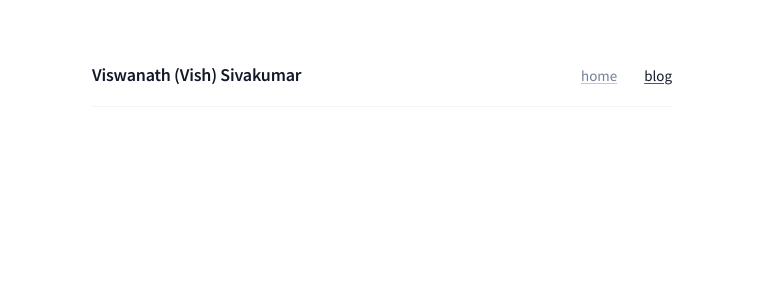
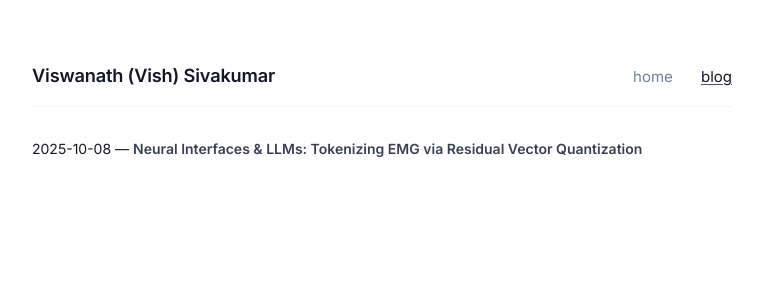
Before and after one commit to viswanathgs/viswanathgs.github.io, a Jekyll site: the page built from blog.md, in a window 1280 px wide. Shown: the top 300 px of the page, without its empty margins (258-1021 px from the left). Built offline with Jekyll 4.4.1, drawn with Linux system fonts in a browser that asks for light colours.

Commit message:
emg-tokenizer blog post

```diff
--- a/_config.yml
+++ b/_config.yml
@@ -3,6 +3,9 @@ author: Viswanath Sivakumar
 email: viswanathgs@gmail.com
 baseurl: ""
 url: "https://viswanathgs.github.io"
+
+# Permalink settings
+permalink: /blog/:title/
 
 # Build settings
 markdown: kramdown
--- /dev/null
+++ b/_posts/2025-10-08-emg-tokenizer.md
@@ -0,0 +1,50 @@
+---
+layout: post
+title: "Neural Interfaces & LLMs: Tokenizing EMG via Residual Vector Quantization"
+date: 2025-10-08
+categories: blog
+---
+
+Electromyography (EMG) at the wrist surface is an [emerging modality](https://www.meta.com/emerging-tech/emg-wearable-technology) for human-machine input. EMG taps directly into the motor system and enables decoding human intent from electrical impulses. The recently launched [Meta Neural Band](https://about.fb.com/news/2025/09/meta-ray-ban-display-ai-glasses-emg-wristband/) relies on EMG as the primary modality for decoding gestures and handwritten text into inputs for AI glasses. A critical milestone in taking this technology from a research prototype into a consumer product, and a long-standing challenge in BCI, has been achieving [out-of-the-box generalization](https://www.nature.com/articles/s41586-025-09255-w) across people. Anatomical, physiological, and behavioral variations across the population demand powerful models that can generalize broadly without requiring extensive calibration.
+
+At the same time, these models must run in real time with extremely low latency. We are accustomed to the instantaneous feedback of keyboards and touchscreens, and any technology that aims to supersede them will be expected to have an equally snappy user experience. For neural interface decoders, the latency requirements are often far stricter than for speech. While speech-to-text systems can tolerate delays of a second or more (with the transcription updating every 2-3 words), gestures for UI control or fast typing require $\mathcal{O}(10\text{ms})$ feedback. Meeting such constraints means the models must run close to the user on edge devices. And because these wearables are expected to be worn and used all day, the models must also be highly efficient in terms of compute and battery usage.
+
+*How do we run powerful EMG models efficiently on all-day wearable devices with limited compute and battery?* A pragmatic approach is to offload the bulk of the model inference from the wristband that senses EMG onto a companion device such as the glasses or phone, by streaming the signal over Bluetooth. But streaming EMG in its raw form is infeasible. For instance, the 16-channel sEMG research device described in [Kaifosh et al. (Nature, 2025)](https://www.nature.com/articles/s41586-025-09255-w) has a sampling rate of 2000 Hz with 24-bit ADC resolution, resulting in a transmission rate of 768 kbps (2000 Hz x 16 channels x 24 bits/channel). This exceeds what Bluetooth Low Energy (BLE) can handle for frequent and continuous streaming, and would drain the battery while also making the signal vulnerable to interference and packet loss.
+
+Instead of transmitting raw signals, a more efficient approach is to run a lightweight encoder on the wristband and stream intermediate representations over BLE. For example, with features downsampled to 50-100 Hz, a 256-dimensional embedding, and 8-bit quantization, the transmission rate drops to 100-200 kbps. This is an improvement, but still on the higher side for sustained BLE streaming. Given the high temporal resolution (2 kHz sampling) and moderate spatial resolution (16 electrode channels) of EMG relative to the discrete events being decoded (gestures, characters), intuition suggests we should be able to compress EMG even further without losing essential information.
+
+## SoundStream and Residual Vector Quantization (RVQ)
+
+Residual Vector Quantization (RVQ) was popularized by [SoundStream: An End-to-End Neural Audio Codec](https://arxiv.org/abs/2107.03312) as a scalable way to compress speech and audio. Unlike most prior codecs, SoundStream is trained end-to-end with an encoder-decoder architecture using a combination of reconstruction and adversarial losses. Vector Quantization (VQ) itself was first introduced in generative modeling by [VQ-VAE](https://arxiv.org/abs/1711.00937), but a challenge for VQ in audio is that achieving high-fidelity reconstruction/generation often requires extremely large codebooks.
+
+For example, assume spectral features are produced at 100 Hz and we target a compressed bitrate of 5000 bits/sec. That allows a budget of 50 bits/frame (i.e., per quantized embedding vector), requiring a VQ codebook with $2^{50}$ (≈1 quadrillion) entries. RVQ solves this scalability problem by stacking multiple vector quantizers, each with its own codebook, to sequentially quantize the residuals left over from the previous quantizers.
+
+With RVQ, the 50 bits/frame budget can now be split across, say, 5 quantizers with 10 bits each ($2^{10} = 1024$ entries per codebook). With a total storage requirement of just $5 \times 2^{10} = 5120$ vectors, RVQ approximates the expressive capacity of a single codebook with $2^{50} \approx 1$ quadrillion vectors. This factorization of a single intractable lookup table into several tractable ones has led RVQ to be widely adopted for discretizing continuous latent representations in modern generative modeling.
+
+## RVQ on the emg2qwerty benchmark
+
+We use the [emg2qwerty](https://arxiv.org/abs/2410.20081) benchmark to evaluate RVQ for compressing EMG signals. The dataset consists of sEMG recordings collected while users typed on a QWERTY keyboard, and the baseline model follows a streaming-friendly ASR-style architecture trained with CTC loss to predict keystrokes from EMG. Decoding performance is measured as Character Error Rate (CER), defined as the normalized edit distance between the predicted and ground-truth character sequences.
+
+To enable offloading the bulk of model inference from the wristband to a companion device, we introduce an RVQ bottleneck immediately after the first encoder block and train it end-to-end via CTC on the standard emg2qwerty task. Since EMG signals are not directly human-interpretable (unlike speech/audio), we do not train a generator to reconstruct the compressed EMG (as SoundStream does for speech). Otherwise, we follow the same strategy as SoundStream for learning the codebook: the codebook vectors are initialized using k-means clustering on the first training batch and updated using exponential moving average (EMA) per training step. Codebook vectors that are unused or have very few assignments (i.e., whose EMA cluster size falls below a certain threshold) are expired and replaced with randomly chosen entries from the current training batch.
+
+RVQ implementation can be found at [vector_quantizer.py](https://github.com/viswanathgs/emg-tokenizer/blob/main/emg2qwerty/vector_quantizer.py) and its hyperparams at [residual_vq.yaml](https://github.com/viswanathgs/emg-tokenizer/blob/main/config/vector_quantizer/residual_vq.yaml).
+
+Given my present [GPU-poor conditions](https://x.com/viswanathgs/status/1935749077553086522), the experiments below focus only on single-user personalized models in the emg2qwerty suite and do not include the larger generic models. In this setting, we achieve **400x compression** by mapping 256-dimensional continuous float32 embeddings after the first encoder block to 20-bit discrete tokens using a 2-level RVQ consisting of 1024 codes per level, without degrading task performance measured by CER.
+
+![emg2qwerty personalization CER with RVQ](https://github.com/viswanathgs/emg-tokenizer/blob/main/assets/emg-tokenizer-fig1.png?raw=true)
+**Fig 1:** *RVQ with 2x1024 codes indicates 2 codebook levels consisting of 1024 entries each (10 bits per level), compressing 256-dim float32 embeddings into 20-bit discrete tokens (400x compression). RVQ 2x1024 approximates the expressive capacity of vanilla VQ with $2^{20}$ (≈1 million) codebook entries, while only storing a total of 2048 codes.*
+
+The following illustrates the scalability advantage of RVQ over vanilla VQ.
+
+![VQ vs RVQ comparison on a single user](https://github.com/viswanathgs/emg-tokenizer/blob/main/assets/emg-tokenizer-fig2.png?raw=true)
+**Fig 2:** *4-level RVQ with 512 codes per level (2048 total codes) fully recovers baseline CER, compressing 256-dim float32 embeddings into 36-bit discrete tokens. In contrast, vanilla VQ with 4096 codes (2x more storage) fails to match baseline performance. This RVQ configuration approximates the expressive capacity of a vanilla VQ with $2^{36}$ (≈68 billion) codebook entries, while only storing 2048 codes.*
+
+Full repo on [GitHub](https://github.com/viswanathgs/emg-tokenizer). Plots were generated using [this Colab notebook](https://colab.research.google.com/drive/1Q9VelBTyahGMDYFEY2FtkMMKYgwvquRi?usp=sharing).
+
+## EMG, LLMs, and Adaptive Neural Interfaces
+
+So far, this discussion has focused on compression, but the grander opportunity is that RVQ enables near lossless tokenization of EMG, opening the door to leveraging LLM architectures for neural interfaces. Indeed, SoundStream and its successors are now used more widely as tokenizers/detokenizers for speech in multimodal LLMs than as standalone compression codecs. For EMG and related neural interfaces, leveraging LLMs goes beyond improving benchmark scores on tasks with pre-determined user behavior.
+
+The promise of neuromotor interfaces is that machines can tap into the richness and fidelity of the human motor system and [co-evolve to enable deeper personalization](https://youtu.be/PU1h9nhZYtA?si=zNPUDO_VhOmNnJtP&t=270). Imagine the Meta Neural Band [detecting gestures barely perceptible to the eye](https://youtu.be/Kx_nVrEKwTE?si=wkUXWgSmkJXKHo_n&t=47), or decoding text handwritten with increasing levels of hastiness, sloppiness and, imprecision. Decoding these reliably requires the model to understand user intent at a much richer level (["don't listen to what I say; listen to what I mean"](http://neuralnetworksanddeeplearning.com/chap6.html#on_the_future_of_neural_networks)). LLMs excel at this: they respond accurately to vague or imprecise prompts, and conversational speech LLMs capture subtleties like emotions, interruptions, or backchanneling when speech tokens are fed natively, bypassing the [textual information bottleneck](https://arxiv.org/abs/2410.00037).
+
+With neural interfaces, the potential for adaptation to fine-grained motor movements and enabling [human augmentation](https://archive.org/details/Redwood_Center_2019_02_13_Patrick_Kaifosh) is high, far greater than in text or speech. Realizing this vision requires EMG to become a first-class, native modality for LLMs, and tokenization is the very first step.
--- a/assets/css/main.css
+++ b/assets/css/main.css
@@ -1,7 +1,18 @@
 /* Main stylesheet for viswanathgs.github.io */
 
 /* Import Google Fonts */
-@import url('https://fonts.googleapis.com/css2?family=Source+Sans+Pro:wght@300;400;600&display=swap');
+@import url('https://fonts.googleapis.com/css2?family=Inter:wght@300;400;500;600&display=swap');
+
+/* CSS Custom Properties */
+:root {
+  --font-primary: "Inter", -apple-system, BlinkMacSystemFont, "Segoe UI", Helvetica, Arial, sans-serif;
+  --color-primary: #111827;
+  --color-secondary: #555;
+  --color-light: #718096;
+  --color-border: #f3f4f6;
+  --underline-light: #9ca3af;
+  --underline-dark: #4b5563;
+}
 
 /* Prevent scrollbar-induced shifting */
 html {
@@ -10,13 +21,13 @@ html {
 
 /* Base styles */
 body {
-  font-family: "Source Sans Pro", -apple-system, BlinkMacSystemFont, "Segoe UI", Helvetica, Arial, sans-serif;
-  max-width: 580px;
+  font-family: var(--font-primary);
+  max-width: 700px;
   margin: 60px auto;
-  padding: 0 25px;
+  padding: 0 30px;
   line-height: 1.7;
-  color: #111827;
-  font-size: 15px;
+  color: var(--color-primary);
+  font-size: 14px;
   font-weight: 400;
   background-color: #ffffff;
 }
@@ -32,7 +43,7 @@ body {
 }
 
 h1 {
-  font-size: 1.2em;
+  font-size: 1.3em;
   font-weight: 600;
   margin: 0;
   border-bottom: none;
@@ -51,37 +62,30 @@ h1 a:hover {
 
 h2 {
   font-size: 1.1em;
-  font-weight: 400;
+  font-weight: 600;
   margin-top: 0;
   margin-bottom: 10px;
-  color: #666;
+  color: #555;
 }
 
 /* Navigation styles */
 .nav {
   font-size: 15px;
-  font-family: "Source Sans Pro", -apple-system, BlinkMacSystemFont, "Segoe UI", Helvetica, Arial, sans-serif;
+  font-family: var(--font-primary);
 }
 
 .nav a {
-  color: #718096;
+  color: var(--color-light);
+  text-decoration: none;
   margin-left: 24px;
-  text-decoration: underline;
-  text-decoration-color: #c4c9d0;
-  text-underline-offset: 2px;
+  transition: color 0.2s ease;
 }
 
-.nav a:hover {
-  color: #111827;
+.nav a:hover,
+.nav a.active {
+  color: var(--color-primary);
   text-decoration: underline;
-  text-decoration-color: #4b5563;
-  text-underline-offset: 2px;
-}
-
-.nav a.active {
-  color: #111827;
-  text-decoration: underline;
-  text-decoration-color: #4b5563;
+  text-decoration-color: var(--underline-dark);
   text-underline-offset: 2px;
 }
 
@@ -89,13 +93,13 @@ h2 {
 a {
   color: #374151;
   text-decoration: underline;
-  text-decoration-color: #c4c9d0;
+  text-decoration-color: var(--underline-light);
   text-underline-offset: 2px;
 }
 
 a:hover {
-  color: #111827;
-  text-decoration-color: #4b5563;
+  color: var(--color-primary);
+  text-decoration-color: var(--underline-dark);
 }
 
 /* Content styles */
@@ -103,15 +107,32 @@ a:hover {
   margin-top: 30px;
 }
 
+/* Image styles */
+.content img {
+  max-width: 100%;
+  height: auto;
+  margin: 30px auto;
+  display: block;
+  border-radius: 4px;
+  box-shadow: 0 2px 8px rgba(0, 0, 0, 0.1);
+}
+
 .content h2:first-child {
   margin-top: 0;
   margin-left: 0;
   font-weight: 600;
   color: #111827;
+  font-size: 1.4em;
+  line-height: 1.3;
+  margin-bottom: 15px;
 }
 
 .content .post-meta {
   margin-left: 0;
+  font-size: 15px;
+  color: #555;
+  margin-bottom: 40px;
+  font-weight: 500;
 }
 
 /* Tighter line spacing for blog post content only */
@@ -124,7 +145,7 @@ a:hover {
 /* Post-specific styles */
 .post-meta {
   font-size: 14px;
-  color: #666;
+  color: #555;
   margin-bottom: 50px;
   font-family: "Source Sans Pro", -apple-system, BlinkMacSystemFont, "Segoe UI", Helvetica, Arial, sans-serif;
 }
@@ -155,9 +176,25 @@ a:hover {
   font-weight: 600;
 }
 
-.post-list .post-date {
+.post-list h3 a,
+.post-list a {
+  text-decoration: none !important;
+  transition: color 0.2s ease;
+}
+
+.post-list h3 a:hover,
+.post-list a:hover {
+  text-decoration: underline !important;
+  text-decoration-color: var(--underline-dark) !important;
+  text-underline-offset: 2px;
+}
+
+/* Date styling */
+.post-list .post-date,
+.post-date {
   font-size: 14px;
-  color: #6b7280;
+  color: var(--color-secondary);
+  font-weight: 500;
 }
 
 /* Social links styles */
@@ -165,20 +202,22 @@ a:hover {
   margin-top: 0;
   margin-bottom: 25px;
   font-size: 13px;
-  font-family: "Source Sans Pro", -apple-system, BlinkMacSystemFont, "Segoe UI", Helvetica, Arial, sans-serif;
+  font-family: var(--font-primary);
 }
 
 .social a {
   margin-right: 20px;
-  color: #718096;
+  color: var(--color-light);
   font-weight: 400;
-  text-decoration: none;
+  text-decoration: none !important;
+  transition: color 0.2s ease;
 }
 
 .social a:hover {
-  color: #111827;
-  text-decoration: underline;
-  text-decoration-color: #cbd5e0;
+  color: var(--color-primary);
+  text-decoration: underline !important;
+  text-decoration-color: var(--underline-dark) !important;
+  text-underline-offset: 2px;
 }
 
 p {
@@ -212,6 +251,13 @@ ol li {
   margin-bottom: 8px;
 }
 
-p {
-  margin-bottom: 20px;
+/* Social/external links wrapper - no underline by default */
+.social-links a {
+  text-decoration: none !important;
 }
+
+.social-links a:hover {
+  text-decoration: underline !important;
+  text-decoration-color: var(--underline-dark) !important;
+  text-underline-offset: 2px;
+}
--- a/blog.md
+++ b/blog.md
@@ -4,10 +4,10 @@ title: Blog
 permalink: /blog/
 ---
 
-{% comment %}
+<div class="post-list" markdown="1">
 {% for post in site.posts %}
 
 {{ post.date | date: "%Y-%m-%d" }} — **[{{ post.title }}]({{ post.url }})**
 
 {% endfor %}
-{% endcomment %}
+</div>
```
Also changed, not shown: _layouts/post.html (+12 -0 lines), _posts/2024-01-15-welcome-to-my-blog.md (deleted, +0 -30 lines), _posts/2024-01-20-building-a-personal-website.md (deleted, +0 -40 lines), _posts/2024-01-25-first-thoughts.md (deleted, +0 -41 lines), index.md (+2 -0 lines), 6 other files.
